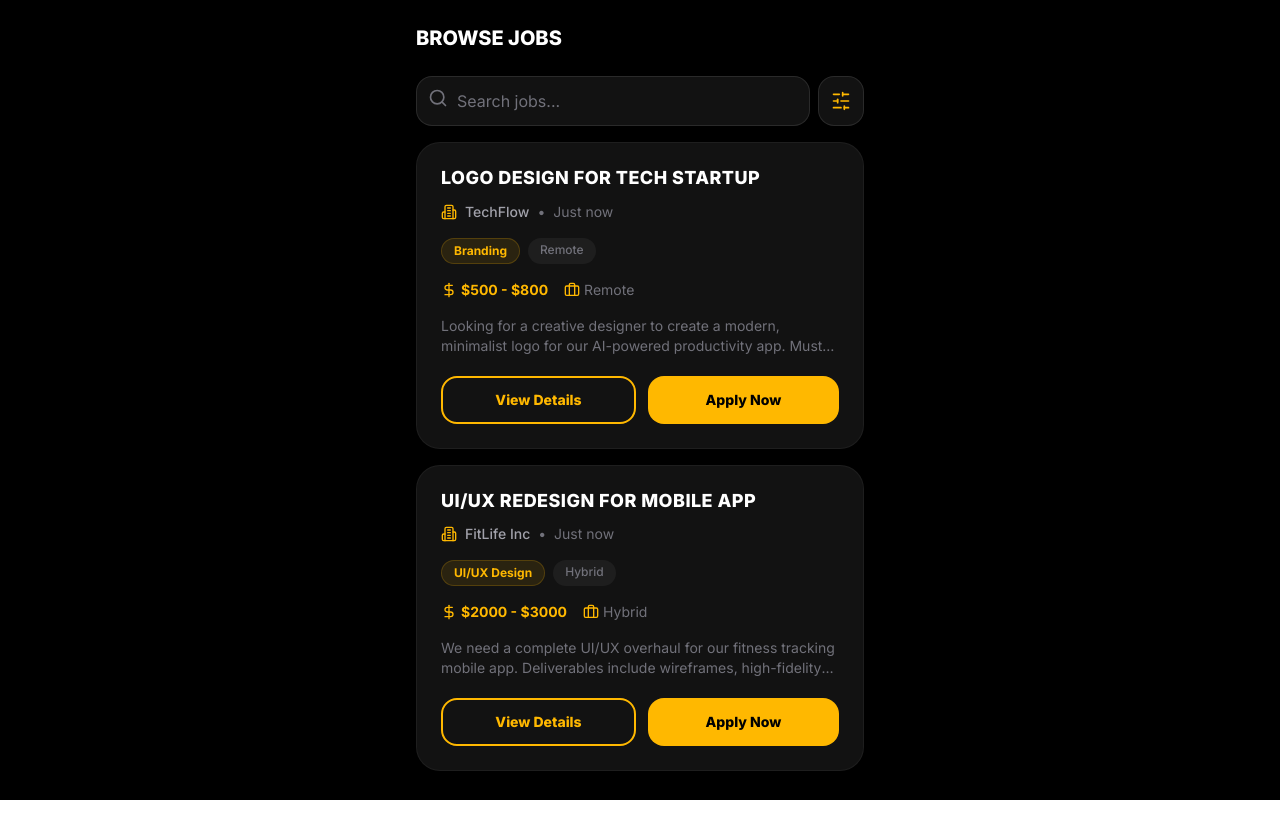
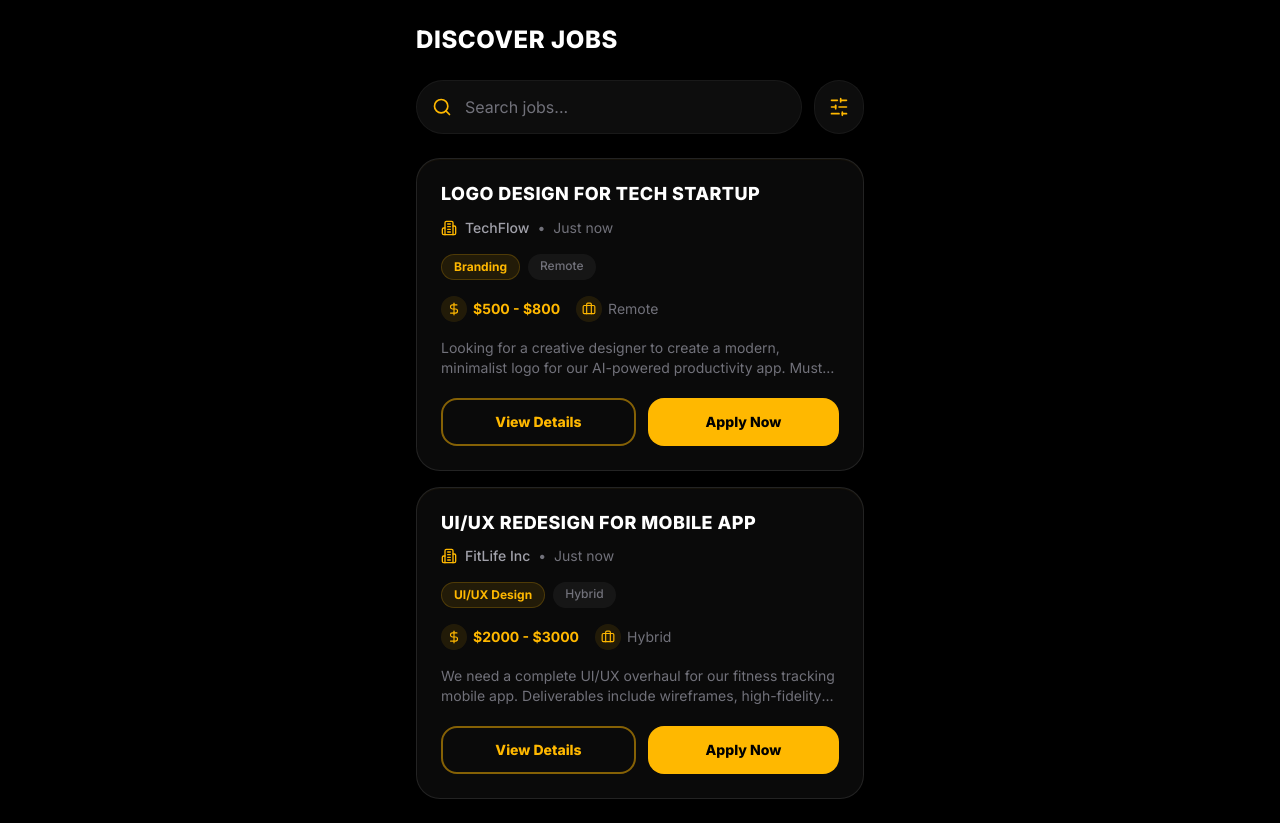
Before and after one commit to mikiyahoo/creative-portal-bot, a Next.js app: page /jobs in a window 1280 px wide. Before the commit the page ends 800 px from the top, so only its background shows below. Built offline with nearby package versions, Linux system fonts and the light colour scheme.

Commit message:
feat: Premium branding - obsidian cards, yellow jewel icons, inner glow effects

```diff
--- a/app/(seeker)/jobs/page.tsx
+++ b/app/(seeker)/jobs/page.tsx
@@ -22,6 +22,7 @@ interface Job {
   experience?: string;
   createdAt?: string;
   isPinned?: boolean;
+  featured?: boolean;
 }
 
 export default function JobsPage() {
@@ -140,7 +141,7 @@ export default function JobsPage() {
     return (
       <div className="min-h-screen bg-background p-6">
         <div className="max-w-md mx-auto">
-          <h1 className="text-xl font-extrabold text-text-primary uppercase mb-6">Browse Jobs</h1>
+          <h1 className="text-2xl font-extrabold text-text-primary uppercase mb-6 tracking-wide">Discover Jobs</h1>
           <JobFeedSkeleton />
         </div>
       </div>
@@ -150,21 +151,17 @@ export default function JobsPage() {
   return (
     <div className="min-h-screen bg-background p-6">
       <div className="max-w-md mx-auto">
-        <div className="flex items-center justify-between mb-6">
-          <h1 className="text-xl font-extrabold text-text-primary uppercase">Browse Jobs</h1>
-          {refreshing && (
-            <RefreshCw className="w-5 h-5 text-brand-yellow animate-spin" />
-          )}
-        </div>
+        <h1 className="text-2xl font-extrabold text-text-primary uppercase mb-6 tracking-wide">Discover Jobs</h1>
 
-        <div className="flex gap-2 mb-4">
+        <div className="flex gap-3 mb-6">
           <div className="relative flex-1">
-            <Search className="absolute left-3 top-3 w-5 h-5 text-text-muted" />
+            <Search className="absolute left-4 top-1/2 -translate-y-1/2 w-5 h-5 text-brand-yellow" />
             <input
               type="text"
               value={searchQuery}
               onChange={(e) => setSearchQuery(e.target.value)}
-              className="w-full pl-10 p-3 bg-surface border border-white/10 rounded-2xl text-text-primary focus:outline-none focus:ring-2 focus:ring-brand-yellow placeholder:text-text-muted"
+              onFocus={() => tg?.HapticFeedback?.impactOccurred("light")}
+              className="w-full pl-12 pr-4 py-3.5 bg-white/5 rounded-full border border-white/5 text-text-primary focus:outline-none focus:border-brand-yellow focus:ring-1 focus:ring-brand-yellow placeholder:text-text-muted transition-all"
               placeholder="Search jobs..."
             />
           </div>
@@ -173,7 +170,7 @@ export default function JobsPage() {
               tg?.HapticFeedback?.impactOccurred("light");
               setShowFilters(true);
             }}
-            className="p-3 bg-surface border border-white/10 rounded-2xl hover:bg-surface-light transition-colors"
+            className="p-3.5 bg-white/5 rounded-full border border-white/5 hover:bg-white/10 hover:border-brand-yellow/30 transition-all"
           >
             <SlidersHorizontal className="w-5 h-5 text-brand-yellow" />
           </button>
--- a/app/page.tsx
+++ b/app/page.tsx
@@ -86,12 +86,14 @@ export default function Home() {
   if (!isReady || checking || authenticating) {
     return (
       <div className="min-h-screen flex flex-col items-center justify-center bg-background p-6">
-        <Loader2 className="w-10 h-10 text-brand-yellow animate-spin mb-4" />
-        <p className="text-text-primary font-medium">
+        <div className="w-16 h-16 rounded-full bg-brand-yellow/10 flex items-center justify-center mb-6">
+          <Loader2 className="w-8 h-8 text-brand-yellow animate-spin" />
+        </div>
+        <p className="text-text-primary font-bold text-lg">
           {authenticating ? "Authenticating with Telegram..." : "Loading..."}
         </p>
         {authenticating && (
-          <p className="text-text-muted text-sm mt-2 flex items-center gap-2">
+          <p className="text-text-muted text-sm mt-3 flex items-center gap-2">
             <ShieldCheck className="w-4 h-4 text-brand-yellow" />
             Secure connection established
           </p>
@@ -103,14 +105,14 @@ export default function Home() {
   return (
     <div className="min-h-screen bg-background p-6">
       <div className="max-w-md mx-auto">
-        <div className="text-center mb-10">
-          <div className="inline-flex p-5 bg-surface rounded-3xl mb-5 border border-white/5">
-            <Palette className="w-12 h-12 text-brand-yellow" />
+        <div className="text-center mb-12 pt-6">
+          <div className="inline-flex p-6 bg-obsidian rounded-3xl mb-6 border border-white/10 shadow-[inset_0_1px_1px_rgba(255,184,0,0.05)]">
+            <Palette className="w-14 h-14 text-brand-yellow" />
           </div>
-          <h1 className="text-3xl font-extrabold text-text-primary uppercase tracking-wide mb-2">
+          <h1 className="text-4xl font-extrabold text-text-primary uppercase tracking-widest mb-3">
             Creative Portal
           </h1>
-          <p className="text-text-muted">
+          <p className="text-text-muted text-lg">
             {user ? `Welcome back, ${user.first_name}!` : "Your creative journey starts here"}
           </p>
         </div>
@@ -118,9 +120,9 @@ export default function Home() {
         <div className="space-y-4">
           <button
             onClick={() => handleRoleSelect("seeker")}
-            className="w-full p-6 bg-surface rounded-3xl border border-white/5 flex items-center gap-4 transition-all active:scale-[0.98] hover:bg-surface-light"
+            className="w-full p-6 bg-obsidian rounded-3xl border border-white/10 flex items-center gap-5 transition-all active:scale-[0.98] hover:border-brand-yellow/30 hover:shadow-[0_0_20px_rgba(255,184,0,0.1)]"
           >
-            <div className="p-4 bg-brand-yellow rounded-2xl">
+            <div className="p-4 bg-brand-yellow rounded-2xl shadow-[0_0_15px_rgba(255,184,0,0.3)]">
               <Palette className="w-8 h-8 text-black" />
             </div>
             <div className="text-left">
@@ -133,9 +135,9 @@ export default function Home() {
 
           <button
             onClick={() => handleRoleSelect("employer")}
-            className="w-full p-6 bg-surface rounded-3xl border border-white/5 flex items-center gap-4 transition-all active:scale-[0.98] hover:bg-surface-light"
+            className="w-full p-6 bg-obsidian rounded-3xl border border-white/10 flex items-center gap-5 transition-all active:scale-[0.98] hover:border-brand-yellow/30 hover:shadow-[0_0_20px_rgba(255,184,0,0.1)]"
           >
-            <div className="p-4 bg-brand-yellow rounded-2xl">
+            <div className="p-4 bg-brand-yellow rounded-2xl shadow-[0_0_15px_rgba(255,184,0,0.3)]">
               <Briefcase className="w-8 h-8 text-black" />
             </div>
             <div className="text-left">
--- a/components/ui/JobCard.tsx
+++ b/components/ui/JobCard.tsx
@@ -17,6 +17,7 @@ interface Job {
   experience?: string;
   createdAt?: string;
   isPinned?: boolean;
+  featured?: boolean;
 }
 
 interface JobCardProps {
@@ -81,15 +82,24 @@ export function JobCard({ job, onApply }: JobCardProps) {
     return map[disc || ""] || disc || "General";
   };
 
+  const isFeatured = job.isPinned || job.featured;
+
   return (
-    <div className="bg-surface rounded-3xl p-6 border border-white/5 hover:border-brand-yellow/20 transition-all">
+    <div className={`
+      relative bg-obsidian rounded-3xl p-6
+      border border-white/10
+      shadow-[inset_0_1px_1px_rgba(255,184,0,0.05)]
+      hover:border-brand-yellow/30 hover:shadow-[0_0_20px_rgba(255,184,0,0.15)]
+      transition-all duration-300
+      ${isFeatured ? 'before:absolute before:left-0 before:top-0 before:bottom-0 before:w-1 before:bg-brand-yellow before:rounded-l-3xl' : ''}
+    `}>
       <div className="flex items-start justify-between mb-3">
         <h3 className="font-extrabold text-text-primary text-lg uppercase tracking-wide leading-tight">
           {job.title}
         </h3>
-        {job.isPinned && (
-          <span className="px-2 py-1 bg-brand-yellow/20 text-brand-yellow text-xs font-bold rounded-full">
-            Pinned
+        {isFeatured && (
+          <span className="px-2 py-1 bg-brand-yellow/10 text-brand-yellow text-xs font-bold rounded-full border border-brand-yellow/20">
+            Featured
           </span>
         )}
       </div>
@@ -112,25 +122,33 @@ export function JobCard({ job, onApply }: JobCardProps) {
         )}
       </div>
 
-      <div className="flex items-center gap-4 text-text-muted text-sm mb-4">
-        <div className="flex items-center gap-1">
-          <DollarSign className="w-4 h-4 text-brand-yellow" />
+      <div className="flex flex-wrap items-center gap-4 text-text-muted text-sm mb-4">
+        <div className="flex items-center gap-1.5">
+          <div className="p-1.5 rounded-full bg-brand-yellow/10">
+            <DollarSign className="w-3.5 h-3.5 text-brand-yellow" />
+          </div>
           <span className="font-bold text-brand-yellow">{job.budget}</span>
         </div>
         {job.location && (
-          <div className="flex items-center gap-1">
-            <MapPin className="w-4 h-4 text-brand-yellow" />
+          <div className="flex items-center gap-1.5">
+            <div className="p-1.5 rounded-full bg-brand-yellow/10">
+              <MapPin className="w-3.5 h-3.5 text-brand-yellow" />
+            </div>
             <span>{job.location}</span>
           </div>
         )}
         {job.experience && (
-          <div className="flex items-center gap-1">
-            <BarChart className="w-4 h-4 text-brand-yellow" />
+          <div className="flex items-center gap-1.5">
+            <div className="p-1.5 rounded-full bg-brand-yellow/10">
+              <BarChart className="w-3.5 h-3.5 text-brand-yellow" />
+            </div>
             <span>{job.experience}</span>
           </div>
         )}
-        <div className="flex items-center gap-1">
-          <Briefcase className="w-4 h-4 text-brand-yellow" />
+        <div className="flex items-center gap-1.5">
+          <div className="p-1.5 rounded-full bg-brand-yellow/10">
+            <Briefcase className="w-3.5 h-3.5 text-brand-yellow" />
+          </div>
           <span>{formatJobType(job.jobType)}</span>
         </div>
       </div>
@@ -140,7 +158,7 @@ export function JobCard({ job, onApply }: JobCardProps) {
       <div className="flex gap-3">
         <button
           onClick={handleViewDetails}
-          className="flex-1 py-3 border-2 border-brand-yellow text-brand-yellow rounded-2xl font-extrabold text-sm hover:bg-brand-yellow/10 transition-colors"
+          className="flex-1 py-3 border-2 border-brand-yellow/50 text-brand-yellow rounded-2xl font-extrabold text-sm hover:bg-brand-yellow/10 hover:border-brand-yellow transition-all"
         >
           View Details
         </button>
--- a/tailwind.config.js
+++ b/tailwind.config.js
@@ -12,12 +12,12 @@ module.exports = {
           yellow: "#FFB800",
           black: "#000000",
           dark: "#121212",
-          "dark-light": "#1A1A1A",
           gray: "#A1A1AA",
           silver: "#E5E5E5",
         },
+        obsidian: "#0A0A0A",
         background: "#000000",
-        surface: "#121212",
+        surface: "#0A0A0A",
         "surface-light": "#1A1A1A",
         border: "#2A2A2A",
         "text-primary": "#FFFFFF",
```
